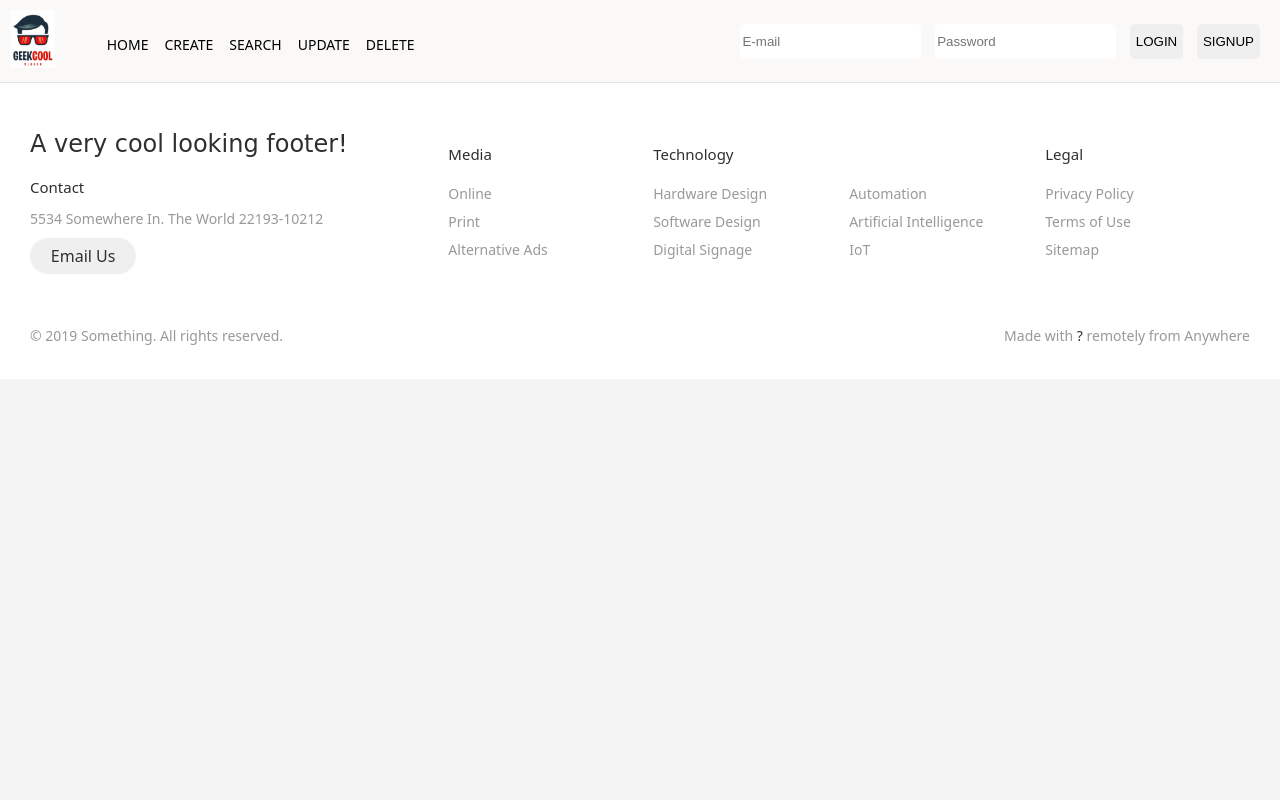
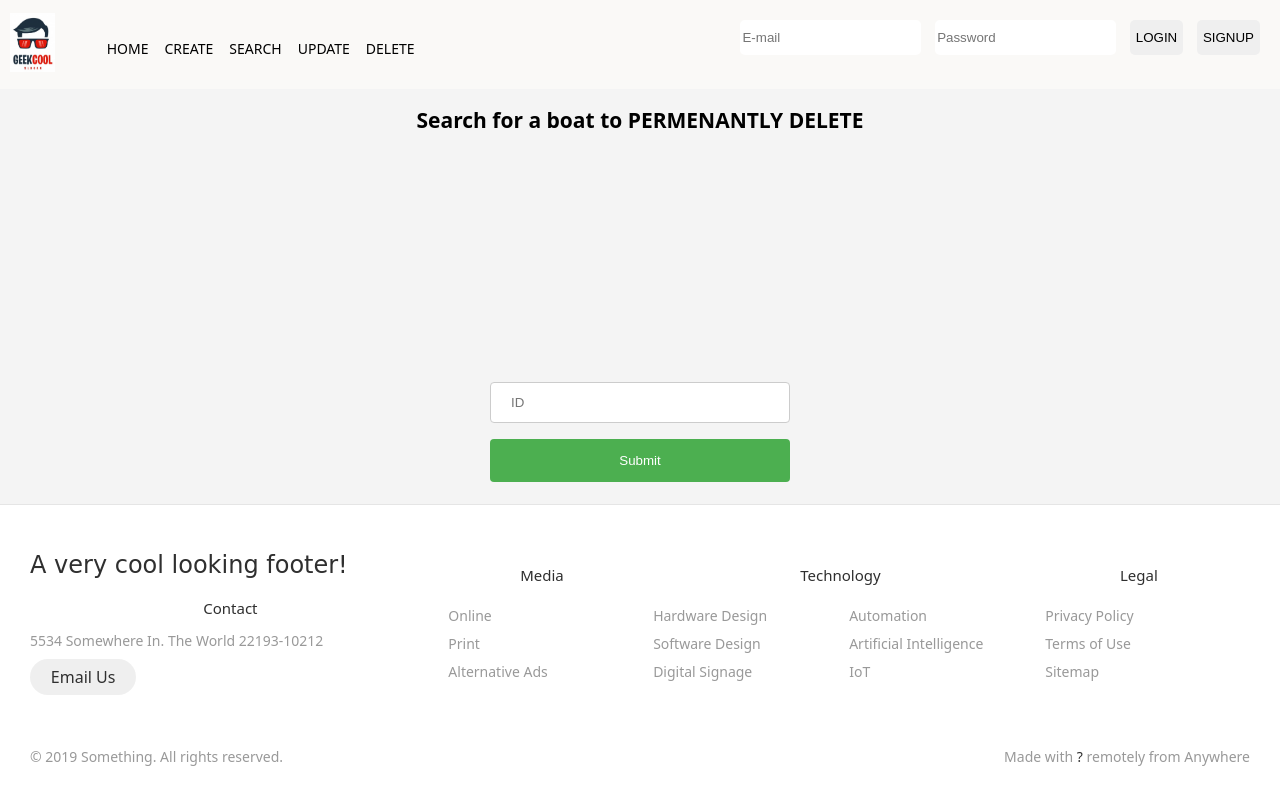
Before and after one commit to emott13/CSET160_weekly_assignment_2, a Flask app: page /delete.html in a window 1280 px wide. Run offline with Flask 3, Linux system fonts and the light colour scheme.

Commit message:
finished update and delete functionalities, changed boats.html to display on index

```diff
--- a/main.py
+++ b/main.py
@@ -15,19 +15,11 @@
 # ---- / & /index ---- #
 
 @app.route('/')                                                             # if route is '/'
+@app.route('/index')
 @app.route('/index.html')                                                   # if route is '/index.html'
-def display():
-    return render_template('index.html')                                    # load index
-
-# ---- /boats ---- #
-
-@app.route('/boats.html')                                                   # /boats.html redirects to /boats
-def redirectBoats():
-    return redirect('/boats')
-@app.route('/boats')                                                        # if route is '/boats'
 def displayBoats():
     boatsRow = conn.execute(text('SELECT * FROM boats;')).all()             # select everything from table boats in boatdb
-    return render_template('boats.html', boats = boatsRow[:10])             # display boats.html including each boat from selection
+    return render_template('index.html', boats = boatsRow[:10])             # display boats.html including each boat from selection
 
 # ---- /create ---- #
 
@@ -40,9 +32,11 @@
         return render_template('create.html')                               # load create.html
     elif request.method == 'POST':                                          # if method is post
         try:
-            conn.execute(text('INSERT INTO boats values(:id, :name, :type, :owner_id, :rental_price)'), request.form)
+            conn.execute(text('INSERT INTO boats '
+            'values(:id, :name, :type, :owner_id, :rental_price)'),
+            request.form)
             conn.commit()                                                   # insert form data into table
-            return redirect('/boats')                                       # redirect to /boats
+            return redirect('/index')                                       # redirect to /boats
         except IntegrityError:
             errorMessage = 'Integrity error, cannot have duplicates.'
             return render_template('create.html', errorMessage = errorMessage)
@@ -73,15 +67,63 @@
 
 # ---- /update ---- #
 
-@app.route('/update.html')
+@app.route('/update', methods=['GET', 'POST'])
+@app.route('/update.html', methods=['GET', 'POST'])
 def displayUpdate():
-    return render_template('update.html')
+    if request.method == 'GET':
+        return render_template('update.html')
+    elif request.method == 'POST':
+        try:
+            boatID = request.form.get('id')
+            result = conn.execute(text('SELECT * FROM boats WHERE id = :id'), {'id': boatID})
+            boatRow = result.fetchone()
+
+            if not boatRow:
+                return render_template('update.html', errorMessage = 'Boat with this ID does not exist.')
+
+            else:
+                conn.execute(
+                text('UPDATE boats SET name = :name, type = :type, '
+                'owner_id = :owner_id, rental_price = :rental_price '
+                'WHERE id = :id'),
+                request.form)
+                conn.commit()
+                return redirect('/index')
+
+        except:
+            return render_template('update.html', errorMessage = 'An error occured.')
 
 # ---- /delete ---- #
 
-@app.route('/delete.html')
+@app.route('/delete', methods=['GET', 'POST'])
+@app.route('/delete.html', methods=['GET', 'POST'])
 def displayDelete():
-    return render_template('delete.html')
+    if request.method == 'GET':
+        return render_template('delete.html')
+    elif request.method == 'POST':
+        try:
+            boatID = request.form.get('id')
+            result = conn.execute(
+                text('SELECT * FROM boats WHERE id = :id'),
+                {'id': boatID})
+            boatRow = result.fetchone()
+
+            if not boatRow:
+                return render_template(
+                    'delete.html',
+                    errorMessage = 'Boat with this ID does not exist.'
+                    )
+
+            else:
+                conn.execute(
+                text('DELETE FROM boats WHERE id = :id'),
+                {'id': boatID}
+                )
+                conn.commit()
+                return redirect('/')
+
+        except Exception as e:
+            return render_template('delete.html', errorMessage = f'An error occured: {str(e)}.')
 
 
 
--- a/templates/delete.html
+++ b/templates/delete.html
@@ -1 +1,43 @@
-{%extends 'base.html'%}
+<style>
+    .body{
+        margin: auto;
+    }
+    h2{
+        text-align: center;
+    }
+    .input_field {
+      width: 300px;
+      padding: 12px 20px;
+      margin: 8px 0;
+      display: inline-block;
+      border: 1px solid #ccc;
+      border-radius: 4px;
+      box-sizing: border-box;
+    }
+
+    .input_submit {
+      width: 300px;
+      background-color: #4CAF50;
+      color: white;
+      padding: 14px 20px;
+      margin: 8px 0;
+      border: none;
+      border-radius: 4px;
+      cursor: pointer;
+    }
+
+    .input_submit:hover {
+      background-color: #45a049;
+    }
+</style>
+{% extends "base.html" %}
+{% block body %}
+    <h2 style="text-align: center;">Search for a boat to PERMENANTLY DELETE</h2>
+    <div class="body">
+        <h2 style="min-height: 20px;">{{errorMessage}}</h2>
+        <form action="/delete" method="POST">
+            <input type="number" name="id" placeholder="ID" class="input_field"> <br>
+            <input type="submit" value="Submit" class="input_submit">
+        </form>
+    </div>
+{% endblock %}
```
Also changed, not shown: templates/index.html (+36 -2 lines), templates/update.html (+44 -1 lines).
